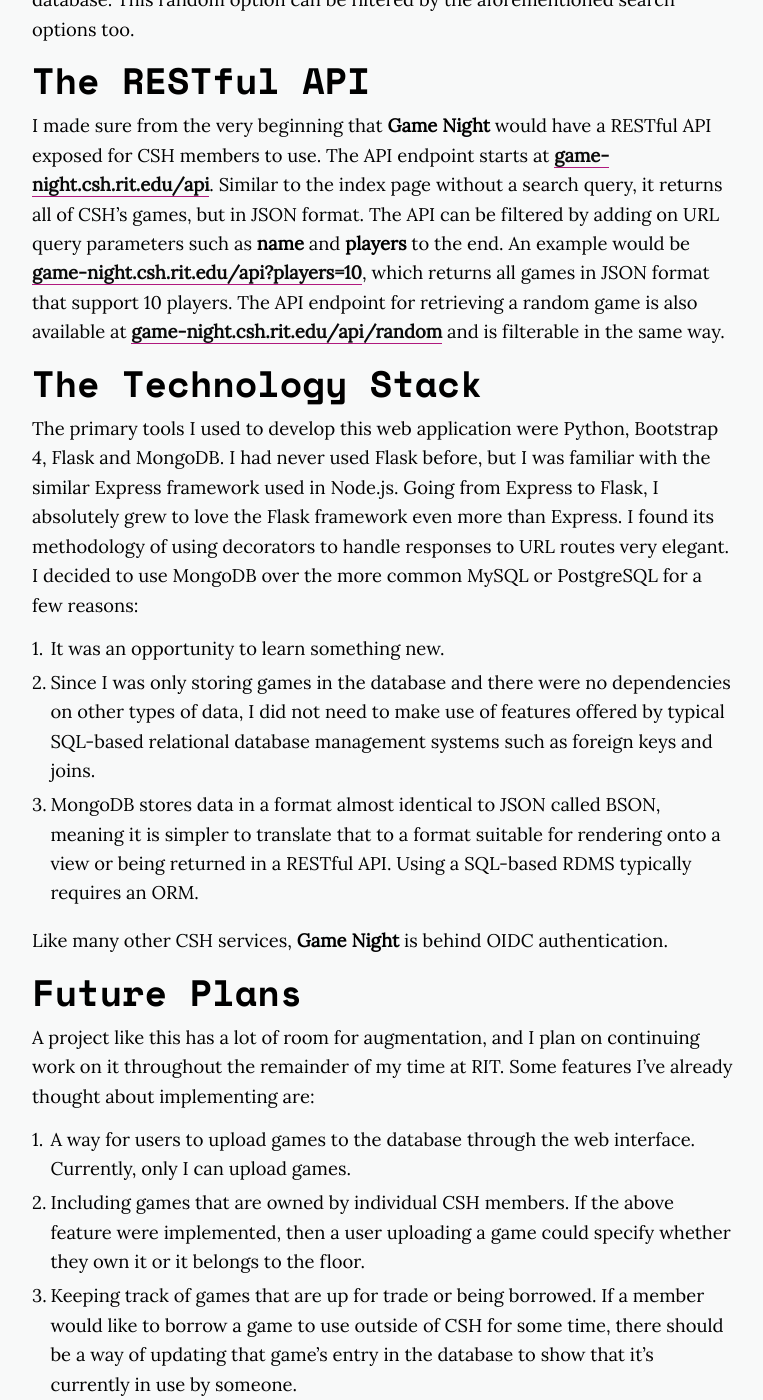
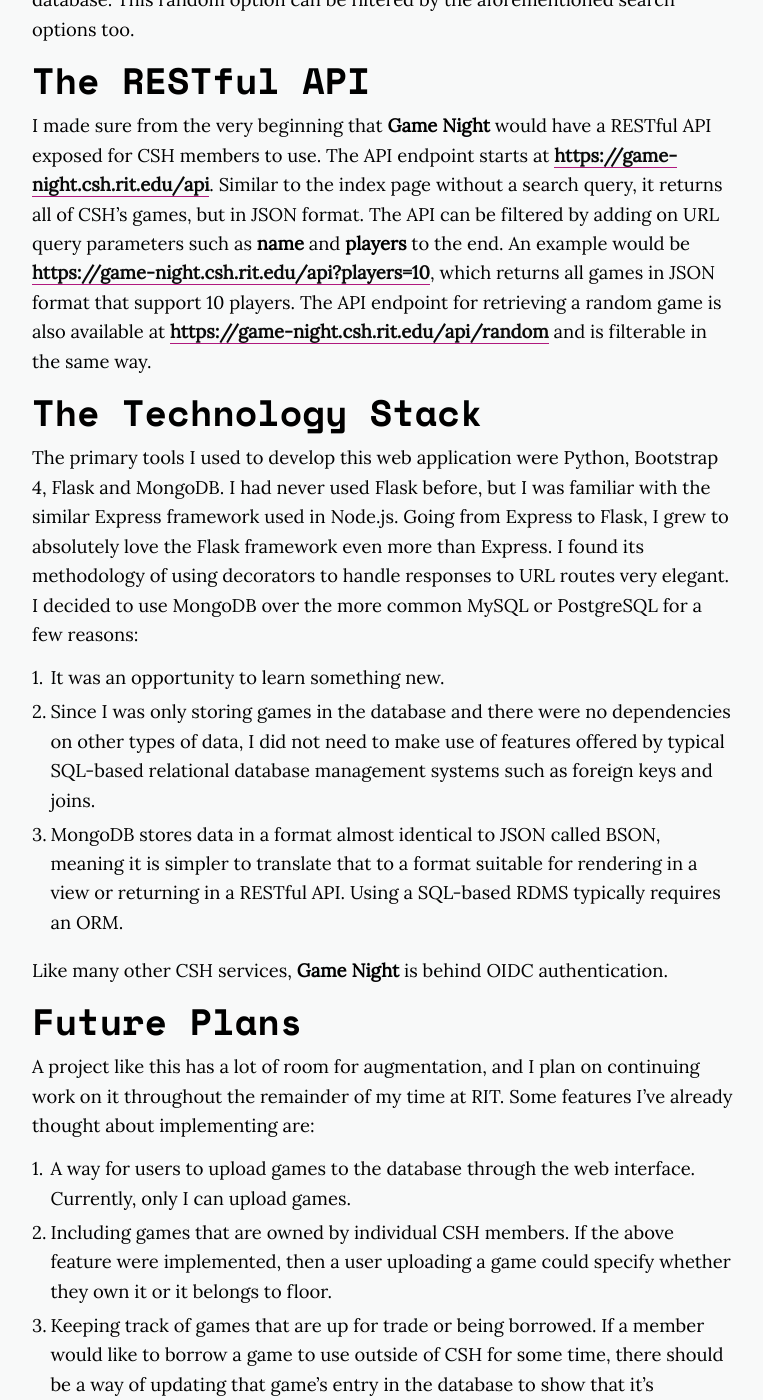
Before and after one commit to ComputerScienceHouse/blog, a Jekyll site: the page built from _posts/2018-03-29-game-night.md, in a window 1280 px wide and 1400 px high, scrolled down 1689 px. Shown: the whole window, without its empty margins (256-1019 px from the left). Built offline with Jekyll 4.4.1, drawn with Linux system fonts in a browser that asks for light colours; nearby versions of some CDN libraries; some of the changed lines change nothing that is shown; some of the changed text lies outside the part shown.

Commit message:
Fix grammar and link to HTTPS site

```diff
--- a/_posts/2018-03-29-game-night.md
+++ b/_posts/2018-03-29-game-night.md
@@ -19,9 +19,9 @@
 
 ## Introducing Game Night
 
-I created a fully searchable database of our available games called **[Game Night](http://game-night.csh.rit.edu)**. When landing on the home page, the web application lists out all of the games in the database, but since it could be a lot to scroll through, there are ways in which the results can be filtered down.
+I created a fully searchable database of our available games called **[Game Night](https://game-night.csh.rit.edu)**. When landing on the home page, the web application lists out all of the games in the database, but since it could be a lot to scroll through, there are ways in which the results can be filtered down.
 
-The site provides a search field at the top to helps users match games in the database that contain a certain keyword or string. If one happens to be familiar regular expressions, they can use those in their queries. For example, searching with the query **b** will match all games that contain a **b** in their name, and searching with the regex query **^b** will match all games that start with a **b**. These queries are case-insensitive.
+The site provides a search field at the top to help users match games in the database that contain a certain keyword or string. If one happens to be familiar with regular expressions, they can use those in their queries. For example, searching with the query **b** will match all games that contain a **b** in their name, and searching with the regex query **^b** will match all games that start with a **b**. These queries are case-insensitive.
 
 In a situation where a number of people have gathered together and would like to figure out which games support that number of players, there is an additional search option for doing just that. By clicking on the button next to the search field, a small menu will appear with a dropdown selection for choosing the number of players. Since each game in the database has properties that represent the minimum and maximum number of players it supports, all the games returned in this query will be those that have the user-specified number of players fall within those ranges. This filtering option can be combined with the textual search option.
 
@@ -29,15 +29,15 @@
 
 ## The RESTful API
 
-I made sure from the very beginning that **Game Night** would have a RESTful API exposed for CSH members to use. The API endpoint starts at **[game-night.csh.rit.edu/api](http://game-night.csh.rit.edu/api)**. Similar to the index page without a search query, it returns all of CSH's games, but in JSON format. The API can be filtered by adding on URL query parameters such as **name** and **players** to the end. An example would be **[game-night.csh.rit.edu/api?players=10](http://game-night.csh.rit.edu/api?players=10)**, which returns all games in JSON format that support 10 players. The API endpoint for retrieving a random game is also available at **[game-night.csh.rit.edu/api/random](http://game-night.csh.rit.edu/api/random)** and is filterable in the same way.
+I made sure from the very beginning that **Game Night** would have a RESTful API exposed for CSH members to use. The API endpoint starts at **[https://game-night.csh.rit.edu/api](https://game-night.csh.rit.edu/api)**. Similar to the index page without a search query, it returns all of CSH's games, but in JSON format. The API can be filtered by adding on URL query parameters such as **name** and **players** to the end. An example would be **[https://game-night.csh.rit.edu/api?players=10](https://game-night.csh.rit.edu/api?players=10)**, which returns all games in JSON format that support 10 players. The API endpoint for retrieving a random game is also available at **[https://game-night.csh.rit.edu/api/random](https://game-night.csh.rit.edu/api/random)** and is filterable in the same way.
 
 ## The Technology Stack
 
-The primary tools I used to develop this web application were Python, Bootstrap 4, Flask and MongoDB. I had never used Flask before, but I was familiar with the similar Express framework used in Node.js. Going from Express to Flask, I absolutely grew to love the Flask framework even more than Express. I found its methodology of using decorators to handle responses to URL routes very elegant. I decided to use MongoDB over the more common MySQL or PostgreSQL for a few reasons:
+The primary tools I used to develop this web application were Python, Bootstrap 4, Flask and MongoDB. I had never used Flask before, but I was familiar with the similar Express framework used in Node.js. Going from Express to Flask, I grew to absolutely love the Flask framework even more than Express. I found its methodology of using decorators to handle responses to URL routes very elegant. I decided to use MongoDB over the more common MySQL or PostgreSQL for a few reasons:
 
 1. It was an opportunity to learn something new.
 2. Since I was only storing games in the database and there were no dependencies on other types of data, I did not need to make use of features offered by typical SQL-based relational database management systems such as foreign keys and joins.
-3. MongoDB stores data in a format almost identical to JSON called BSON, meaning it is simpler to translate that to a format suitable for rendering onto a view or being returned in a RESTful API. Using a SQL-based RDMS typically requires an ORM.
+3. MongoDB stores data in a format almost identical to JSON called BSON, meaning it is simpler to translate that to a format suitable for rendering in a view or returning in a RESTful API. Using a SQL-based RDMS typically requires an ORM.
 
 Like many other CSH services, **Game Night** is behind OIDC authentication.
 
@@ -46,7 +46,7 @@
 A project like this has a lot of room for augmentation, and I plan on continuing work on it throughout the remainder of my time at RIT. Some features I've already thought about implementing are:
 
 1. A way for users to upload games to the database through the web interface. Currently, only I can upload games.
-2. Including games that are owned by individual CSH members. If the above feature were implemented, then a user uploading a game could specify whether they own it or it belongs to the floor.
+2. Including games that are owned by individual CSH members. If the above feature were implemented, then a user uploading a game could specify whether they own it or it belongs to floor.
 3. Keeping track of games that are up for trade or being borrowed. If a member would like to borrow a game to use outside of CSH for some time, there should be a way of updating that game's entry in the database to show that it's currently in use by someone.
 
 Any changes made will be pushed to the project's **[GitHub repository](https://github.com/mfrancis95/game-night)**.
```
